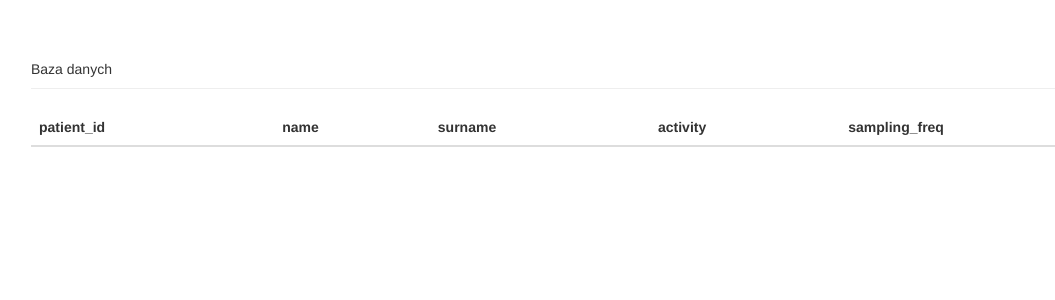
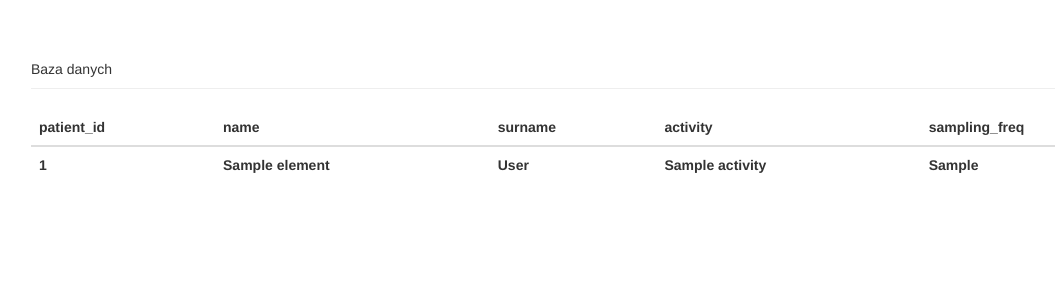
Before and after one commit to rozum93/telemed, a Flask app: template templates/baza.html in a window 1280 px wide. Shown: the part 51-351 px from the top of the page, without its empty margins (39-1094 px from the left). Run offline with Flask 2, Linux system fonts and the light colour scheme; the template is opened without the code that fills it: most values are stand-ins (such as "Sample title", 1, 10 or a date in 2020); lists and menus that the app fills with data are empty; some libraries are stand-ins or nearby versions.

Commit message:
dodawanie do bazy połączone z html
można już ze strony dodawać pliki do bazy

```diff
--- a/main.py
+++ b/main.py
@@ -23,16 +23,16 @@ class Data(signals_db.Model):
     name = signals_db.Column(signals_db.String)
     surname = signals_db.Column(signals_db.String)
     activity = signals_db.Column(signals_db.String)
-    samplig_freq = signals_db.Column(signals_db.Integer)
+    sampling_freq = signals_db.Column(signals_db.Integer)
 
     signals = signals_db.relationship("Signal", backref="data", lazy="dynamic")
 
-    def __init__(self, patient_id, name, surname, activity, samplig_freq):
+    def __init__(self, patient_id, name, surname, activity, sampling_freq):
         self.patient_id=patient_id
         self.name=name
         self.surname=surname
         self.activity=activity
-        self.samplig_freq=samplig_freq
+        self.sampling_freq=sampling_freq
 
 class Signal(signals_db.Model):
     __tablename__ = 'signal'
@@ -58,7 +58,11 @@ def welcome():
 
 @app.route("/baza")
 def baza():
-    return render_template('baza.html')
+    data = signals_db.session.query(Data).all()
+    signals = signals_db.session.query(Signal).all()
+    for element in signals:
+        print(str(element.id) + "\t" + str(element.data_id) + "\t" + str(element.time) + "\t" + str(element.aX) + "\t" + str(element.aY) + "\t" + str(element.aZ))
+    return render_template('baza.html', data=data)
 
 @app.route("/modify")
 def modify():
@@ -68,30 +72,30 @@ def modify():
 def add():
     return render_template('add.html')
 
-@app.route("/save", methods=['POST'])
+@app.route("/save", methods=['GET', 'POST'])
 def save():
     file=request.files['file']
-    fn=os.path.basename(file.filename)
-    print(fn)
-    #file_object = open('44_DANE.TXT')
     # nagłówek
-    #header = file_data.readline().split()
+    header = file.readline().decode('utf-8').split()
 
     # wpisywanie nagłówka do bazy - sampling frequency na razie stałe, bo nie wiem jakie było
-    #patient_data = Data(header[0], header[2], header[3], header[1], 0.5)
-    #signals_db.session.add(patient_data)
-    #signals_db.session.commit()
+    patient_data = Data(header[0], header[2], header[3], header[1], 0.5)
+    signals_db.session.add(patient_data)
+    signals_db.session.commit()
 
     # pozbywamy się linijki "CZAS aX aY aZ" i pierwszego rekordu niestety :(  bo jest w tej samej linijce. to trzeba poprawić
-    #print(file_data.readline())
+    print(file.readline())
 
     # czytanie sygnału
-    #for line in file_data:
-    #    signal = line.split()
-    #    element = Signal(patient_data.id, signal[0], signal[1], signal[2], signal[3])
-    #    signals_db.session.add(element)
+    for line in file:
+        signal = line.decode('utf-8').split()
+        if signal != []:
+            element = Signal(patient_data.id, signal[0], signal[1], signal[2], signal[3])
+            signals_db.session.add(element)
+        else:
+            break
 
-    # signals_db.session.commit()
+    signals_db.session.commit()
     return redirect('/')
 
 
--- a/templates/baza.html
+++ b/templates/baza.html
@@ -14,6 +14,17 @@
                 <th>sampling_freq</th>
             </tr>
         </thead>
+        <tbody>
+        {% for element in data %}
+        <tr>
+            <th>{{ element.id }} </th>
+            <th>{{ element.name }}</th>
+            <th>{{ element.surname }}</th>
+            <th>{{ element.activity }}</th>
+            <th>{{ element.sampling_freq }}</th>
+        </tr>
+        {% endfor %}
+        </tbody>
     </table>
 </div>
 
```
Also changed, not shown: signals.db.
